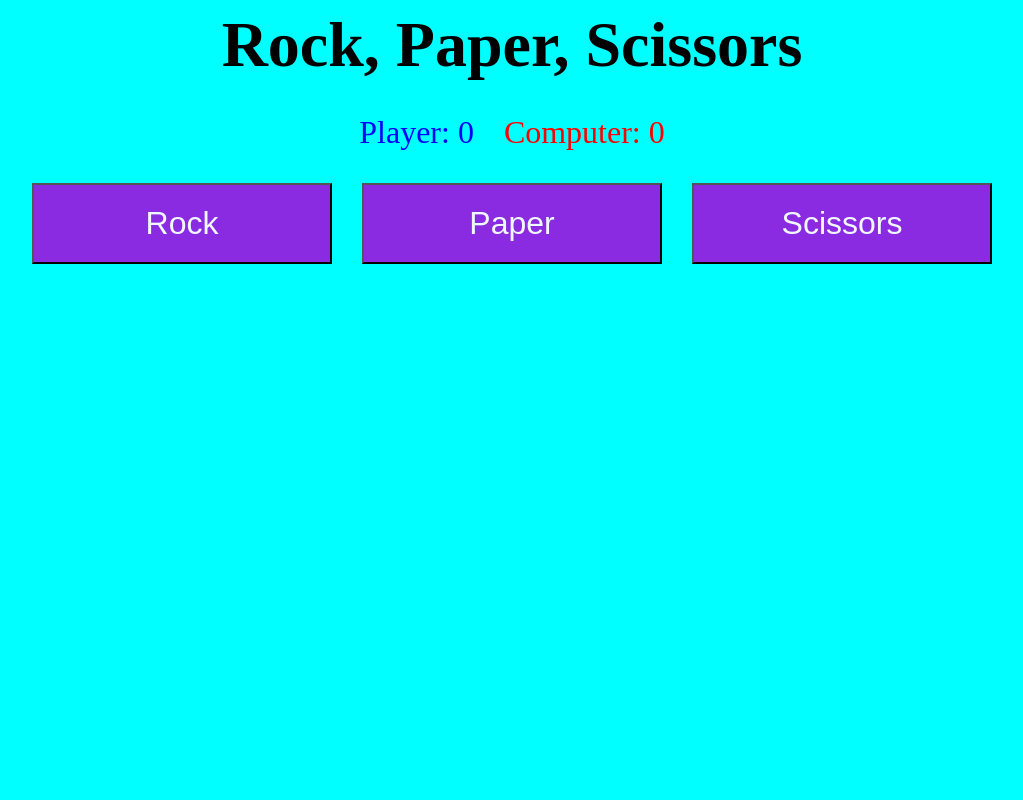
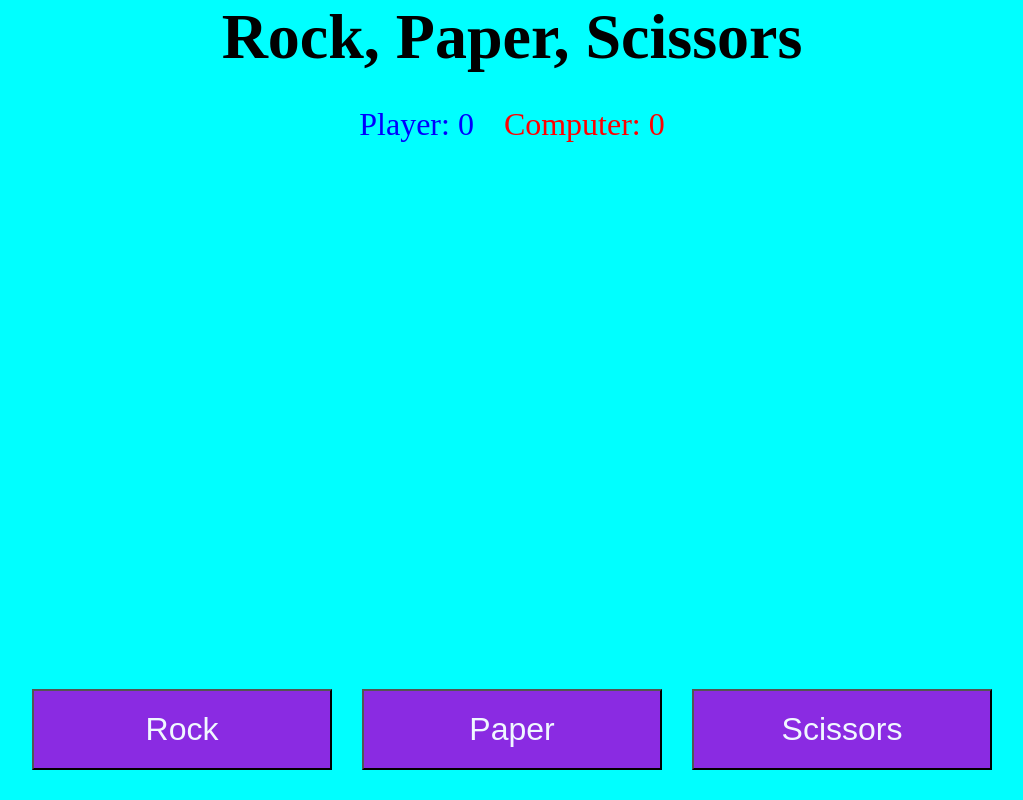
Before and after one commit to r-stake/Rock-Paper-Scissors, a plain HTML site: page index.html in a window 1280 px wide. Shown: the whole page, without its empty margins (128-1151 px from the left). Drawn offline with Linux system fonts and the light colour scheme.

Commit message:
Update GUI
Changed button position to be fixed at the bottom of the page and resize with screen. Added an overflow for y axis on "display-results" div element.

```diff
--- a/css/style.css
+++ b/css/style.css
@@ -4,12 +4,21 @@
     box-sizing: border-box;
 }
 
+body {
+    background-color: aqua;
+    margin: 0;
+}
+
+.container.flex-container {
+    max-width: 1200px;
+    margin: 0 auto;
+    flex-direction: column;
+    justify-content: space-between;
+    min-height: 100vh
+}
+
 .flex-container {
     display: flex;
-}
-
-body {
-    background-color: aqua;
 }
 
 h1 {
@@ -32,6 +41,14 @@ h1 {
     color: red;
 }
 
+.display-results {
+    font-size: 1.5rem;
+    max-height: 600px;
+    width: 400px;
+    margin: 0 auto;
+    overflow-y: auto;
+}
+
 .controls {
     max-width: 1200px;
     margin: 0 auto;
@@ -39,6 +56,7 @@ h1 {
 
 .controls.flex-container {
     justify-content: center;
+    padding-bottom: 30px;
 }
 
 button {
--- a/index.html
+++ b/index.html
@@ -8,18 +8,23 @@
     <title>Rock Paper Scissors</title>
 </head>
 <body>
+    <div class="container flex-container">
+        <div>
             <h1>Rock, Paper, Scissors</h1>
             <div class="score flex-container">
                 <p>Player: <span class="player-score">0</span></p>
                 <p>Computer: <span class="computer-score">0</span></p>
             </div>
+            <div class="display-results">
+
+            </div>
+        </div>
+
         <div class="controls flex-container">
             <button id="rock">Rock</button>
             <button id="paper">Paper</button>
             <button id="scissors">Scissors</button>
         </div>
-    <div class="display-results">
-
     </div>
 </body>
 </html>
```
Lines whose indentation alone changed are shown as unchanged.
